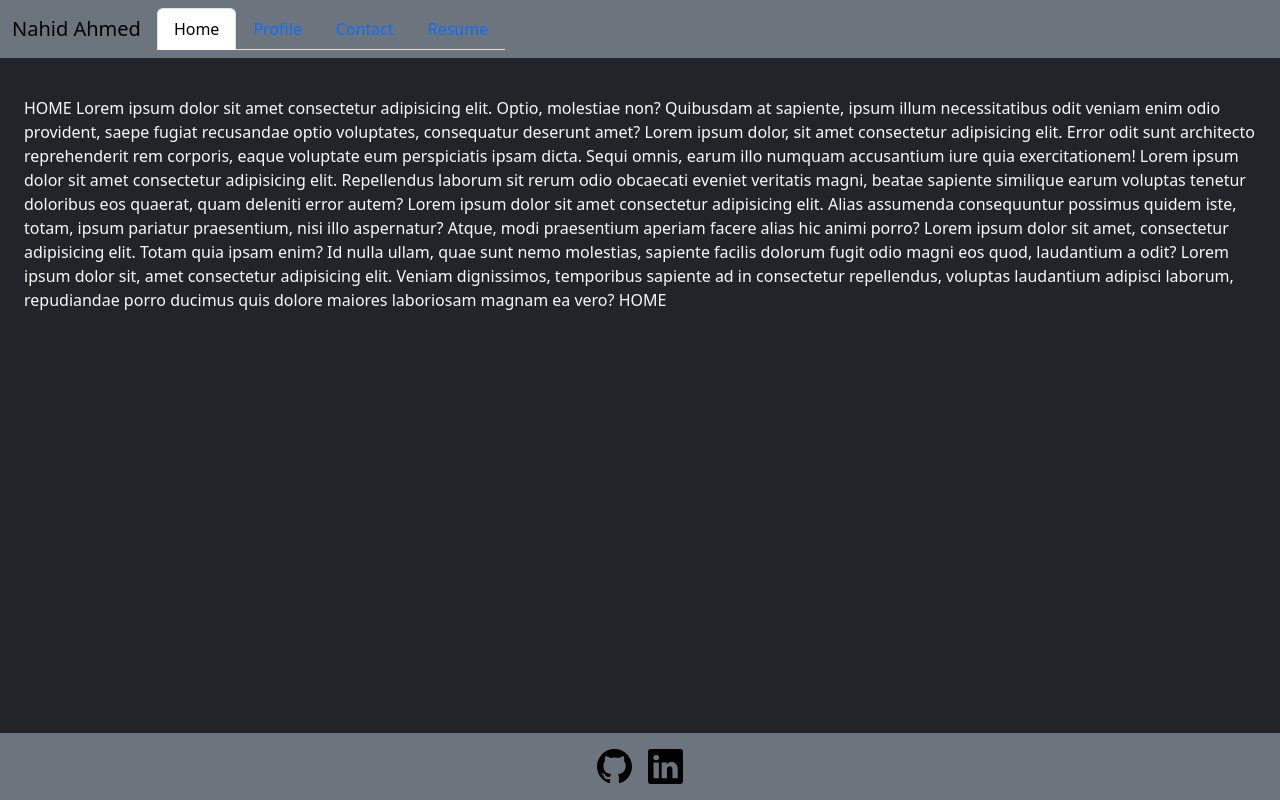
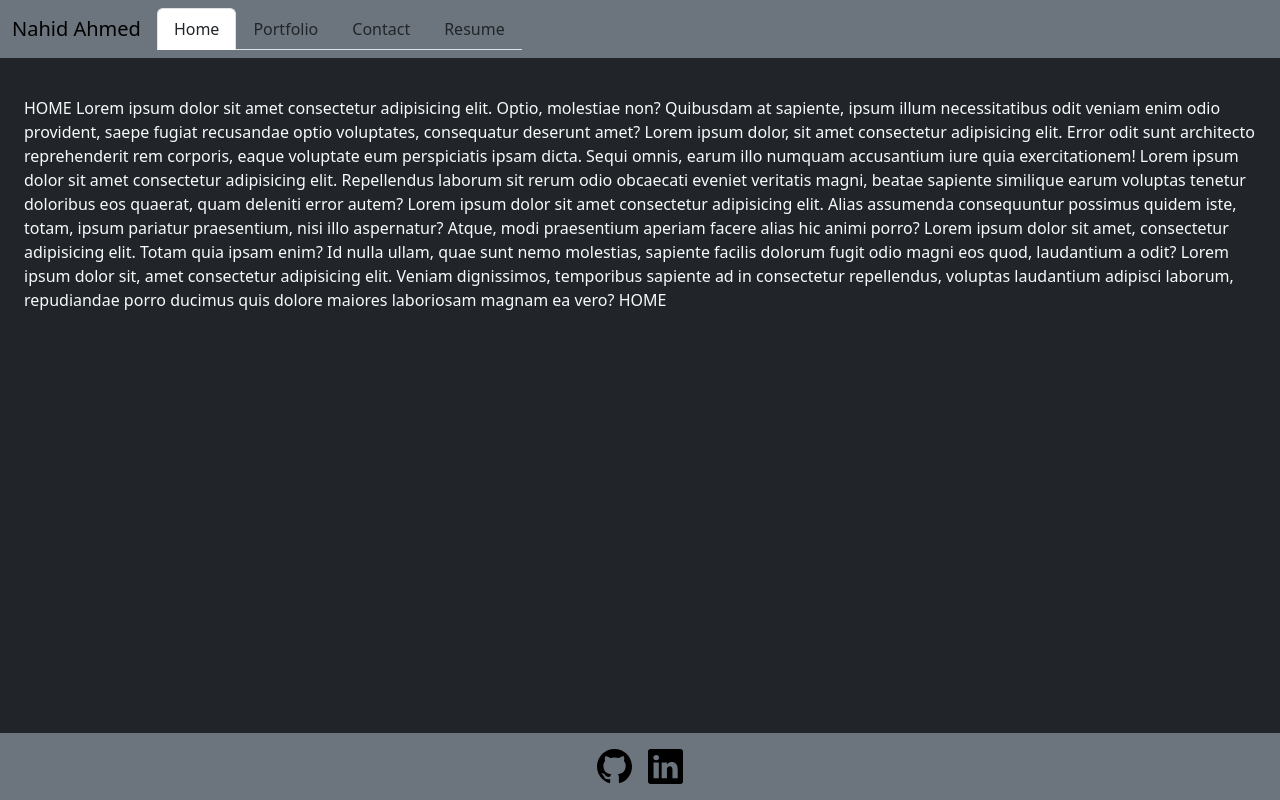
Before and after one commit to nahidahmed92/Nahid-Ahmed-s-Portfolio, a React (Vite) app: page / in a window 1280 px wide. Built offline with nearby package versions, Linux system fonts and the light colour scheme.

Commit message:
nav title highlighted when selected

```diff
--- a/src/components/Header.jsx
+++ b/src/components/Header.jsx
@@ -21,7 +21,7 @@ export default function Header() {
               <ul className="nav nav-tabs" id="myTab" role="tablist">
                 <li className="nav-item" role="presentation">
                   <button
-                    className="nav-link active"
+                    className="nav-link active text-dark"
                     id="home-tab"
                     data-bs-toggle="tab"
                     data-bs-target="#home-tab-pane"
@@ -34,20 +34,20 @@ export default function Header() {
                 </li>
                 <li className="nav-item" role="presentation">
                   <button
-                    className="nav-link"
-                    id="profile-tab"
+                    className="nav-link text-dark"
+                    id="portfolio-tab"
                     data-bs-toggle="tab"
-                    data-bs-target="#profile-tab-pane"
+                    data-bs-target="#portfolio-tab-pane"
                     type="button"
                     role="tab"
-                    aria-controls="profile-tab-pane"
+                    aria-controls="portfolio-tab-pane"
                     aria-selected="false">
-                    Profile
+                    Portfolio
                   </button>
                 </li>
                 <li className="nav-item" role="presentation">
                   <button
-                    className="nav-link"
+                    className="nav-link text-dark"
                     id="contact-tab"
                     data-bs-toggle="tab"
                     data-bs-target="#contact-tab-pane"
@@ -60,7 +60,7 @@ export default function Header() {
                 </li>
                 <li className="nav-item" role="presentation">
                   <button
-                    className="nav-link"
+                    className="nav-link text-dark"
                     id="resume-tab"
                     data-bs-toggle="tab"
                     data-bs-target="#resume-tab-pane"
@@ -102,9 +102,9 @@ export default function Header() {
         </div>
         <div
           className="tab-pane fade"
-          id="profile-tab-pane"
+          id="portfolio-tab-pane"
           role="tabpanel"
-          aria-labelledby="profile-tab"
+          aria-labelledby="portfolio-tab"
           tabIndex="0">
           This is the work tab
         </div>
```
